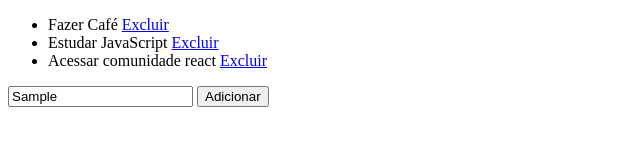
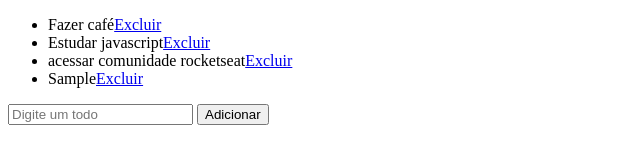
Before and after one commit to juniorfernandesdev/javascript, a plain HTML site: page index.html in a window 1280 px wide. Both pictures are taken after typing "Sample" into the empty fields and a click on the button "Adicionar". Shown: the whole page, without its empty margins (0-640 px from the left). Drawn offline with Linux system fonts and the light colour scheme.

Commit message:
Finalização do TODO

```diff
--- a/index.html
+++ b/index.html
@@ -8,9 +8,7 @@
 <body>
     <div id="app">
         <ul>
-            <li>Fazer Café <a href="#">Excluir</a></li>
-            <li>Estudar JavaScript <a href="#">Excluir</a></li>
-            <li>Acessar comunidade react <a href="#">Excluir</a></li>
+
         </ul>
         <input type="text" placeholder="Digite um todo">
         <button>Adicionar</button>
--- a/todos.js
+++ b/todos.js
@@ -1,3 +1,53 @@
 var listElement = document.querySelector('#app ul');
 var inputElement = document.querySelector('#app input');
 var buttonElement = document.querySelector('#app button');
+
+var todos = [
+    'Fazer café',
+    'Estudar javascript',
+    'acessar comunidade rocketseat'
+];
+
+function renderTodo () {
+    listElement.innerHTML = '';
+    //for especifico para array
+    for (todo of todos) {
+        var todoElement = document.createElement('li');
+        var todoText = document.createTextNode(todo);
+
+        var linkElement = document.createElement('a');
+
+        linkElement.setAttribute('href', '#');
+
+        var pos = todos.indexOf(todo);
+        linkElement.setAttribute('onclick', 'deleteTodo(' + pos + ')');
+
+        var linkText = document.createTextNode('Excluir');
+
+        linkElement.appendChild(linkText);
+
+
+        todoElement.appendChild(todoText);
+        todoElement.appendChild(linkElement);
+
+        listElement.appendChild(todoElement);
+    }
+}
+
+renderTodo();
+
+function addTodo () {
+    var todoText = inputElement.value;
+    todos.push(todoText);
+    inputElement.value = '';
+    renderTodo();
+
+}
+//pos = recebe posição
+function deleteTodo (pos) {
+    //splice remove quantidade de items do array
+    todos.splice(pos, 1);
+    renderTodo();
+}
+
+buttonElement.onclick = addTodo;
```
